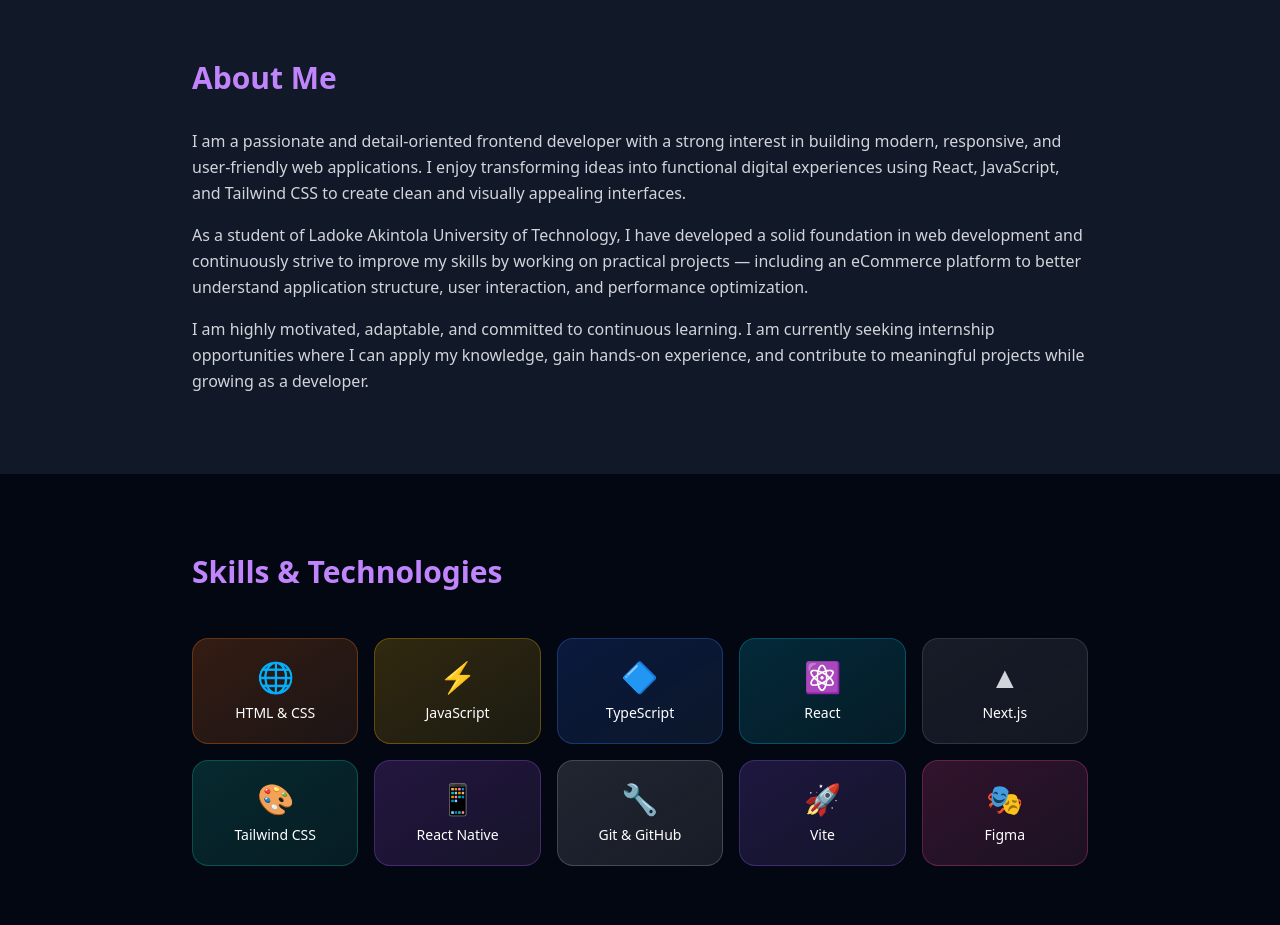
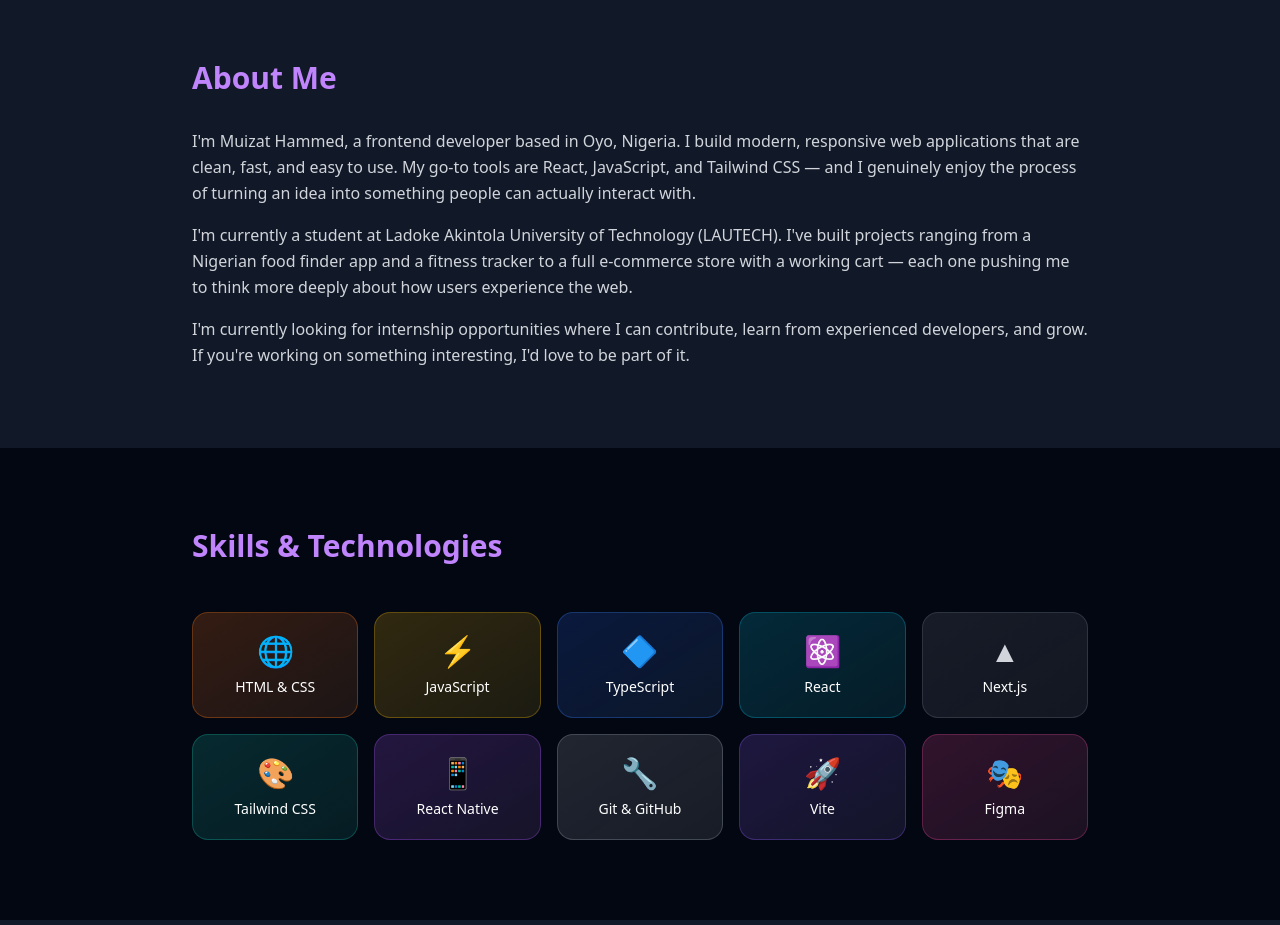
Before and after one commit to muizat23/Portfolio, a React (Vite) app: page / in a window 1280 px wide. Shown: the part 820-1745 px from the top of the page. Built offline with nearby package versions, Linux system fonts and the light colour scheme.

Commit message:
update about section, fix LinkedIn link, and link live deployed projects
Co-Authored-By: Claude Sonnet 4.6 <noreply@anthropic.com>

```diff
--- a/src/components/About.jsx
+++ b/src/components/About.jsx
@@ -21,7 +21,7 @@ const About = () => {
           transition={{ duration: 0.6, delay: 0.1 }}
           className="text-gray-300 leading-relaxed mb-4"
         >
-          I am a passionate and detail-oriented frontend developer with a strong interest in building modern, responsive, and user-friendly web applications. I enjoy transforming ideas into functional digital experiences using React, JavaScript, and Tailwind CSS to create clean and visually appealing interfaces.
+          I'm Muizat Hammed, a frontend developer based in Oyo, Nigeria. I build modern, responsive web applications that are clean, fast, and easy to use. My go-to tools are React, JavaScript, and Tailwind CSS — and I genuinely enjoy the process of turning an idea into something people can actually interact with.
         </motion.p>
 
         <motion.p
@@ -31,7 +31,7 @@ const About = () => {
           transition={{ duration: 0.6, delay: 0.2 }}
           className="text-gray-300 leading-relaxed mb-4"
         >
-          As a student of Ladoke Akintola University of Technology, I have developed a solid foundation in web development and continuously strive to improve my skills by working on practical projects — including an eCommerce platform to better understand application structure, user interaction, and performance optimization.
+          I'm currently a student at Ladoke Akintola University of Technology (LAUTECH). I've built projects ranging from a Nigerian food finder app and a fitness tracker to a full e-commerce store with a working cart — each one pushing me to think more deeply about how users experience the web.
         </motion.p>
 
         <motion.p
@@ -41,7 +41,7 @@ const About = () => {
           transition={{ duration: 0.6, delay: 0.3 }}
           className="text-gray-300 leading-relaxed"
         >
-          I am highly motivated, adaptable, and committed to continuous learning. I am currently seeking internship opportunities where I can apply my knowledge, gain hands-on experience, and contribute to meaningful projects while growing as a developer.
+          I'm currently looking for internship opportunities where I can contribute, learn from experienced developers, and grow. If you're working on something interesting, I'd love to be part of it.
         </motion.p>
       </div>
     </section>
--- a/src/components/Contact.jsx
+++ b/src/components/Contact.jsx
@@ -21,6 +21,12 @@ const LocationIcon = () => (
   </svg>
 );
 
+const LinkedInIcon = () => (
+  <svg xmlns="http://www.w3.org/2000/svg" width="22" height="22" viewBox="0 0 24 24" fill="currentColor">
+    <path d="M20.447 20.452h-3.554v-5.569c0-1.328-.027-3.037-1.852-3.037-1.853 0-2.136 1.445-2.136 2.939v5.667H9.351V9h3.414v1.561h.046c.477-.9 1.637-1.85 3.37-1.85 3.601 0 4.267 2.37 4.267 5.455v6.286zM5.337 7.433c-1.144 0-2.063-.926-2.063-2.065 0-1.138.92-2.063 2.063-2.063 1.14 0 2.064.925 2.064 2.063 0 1.139-.925 2.065-2.064 2.065zm1.782 13.019H3.555V9h3.564v11.452zM22.225 0H1.771C.792 0 0 .774 0 1.729v20.542C0 23.227.792 24 1.771 24h20.451C23.2 24 24 23.227 24 22.271V1.729C24 .774 23.2 0 22.222 0h.003z" />
+  </svg>
+);
+
 const contacts = [
   {
     icon: <EmailIcon />,
@@ -39,6 +45,12 @@ const contacts = [
     label: "Location",
     value: "Oyo, Nigeria",
     href: null,
+  },
+  {
+    icon: <LinkedInIcon />,
+    label: "LinkedIn",
+    value: "Muizat Hammed",
+    href: "https://www.linkedin.com/in/muizat-hammed-28783b3a8",
   },
 ];
 
--- a/src/components/Projects.jsx
+++ b/src/components/Projects.jsx
@@ -7,27 +7,27 @@ const projects = [
     description: "Browse and search real recipes by category using the MealDB API, with full meal details and ingredients.",
     tags: ["React", "REST API", "Tailwind CSS"],
     gradient: "from-orange-500 to-red-500",
-    route: "/food",
+    route: null,
     github: "https://github.com/muizat23?tab=repositories",
-    live: null,
+    live: "https://food-app-woad-nine.vercel.app/",
   },
   {
     title: "Fitness Tracker",
     description: "A workout logging app with progress charts, exercise history, and local storage persistence.",
     tags: ["React", "Recharts", "Tailwind CSS"],
     gradient: "from-green-600 to-emerald-500",
-    route: "/fitness",
+    route: null,
     github: "https://github.com/muizat23?tab=repositories",
-    live: null,
+    live: "https://fitness-tracker-pj5cpnt7v-muizat23s-projects.vercel.app/",
   },
   {
     title: "Electricity Payment UI",
     description: "A full electricity payment flow with meter input, preset amounts, confirmation, and transaction history.",
     tags: ["React", "Tailwind CSS"],
     gradient: "from-yellow-500 to-orange-500",
-    route: "/electricity",
+    route: null,
     github: "https://github.com/muizat23?tab=repositories",
-    live: null,
+    live: "https://electricitypayment-u2n6.vercel.app/",
   },
   {
     title: "Landing Page",
```
